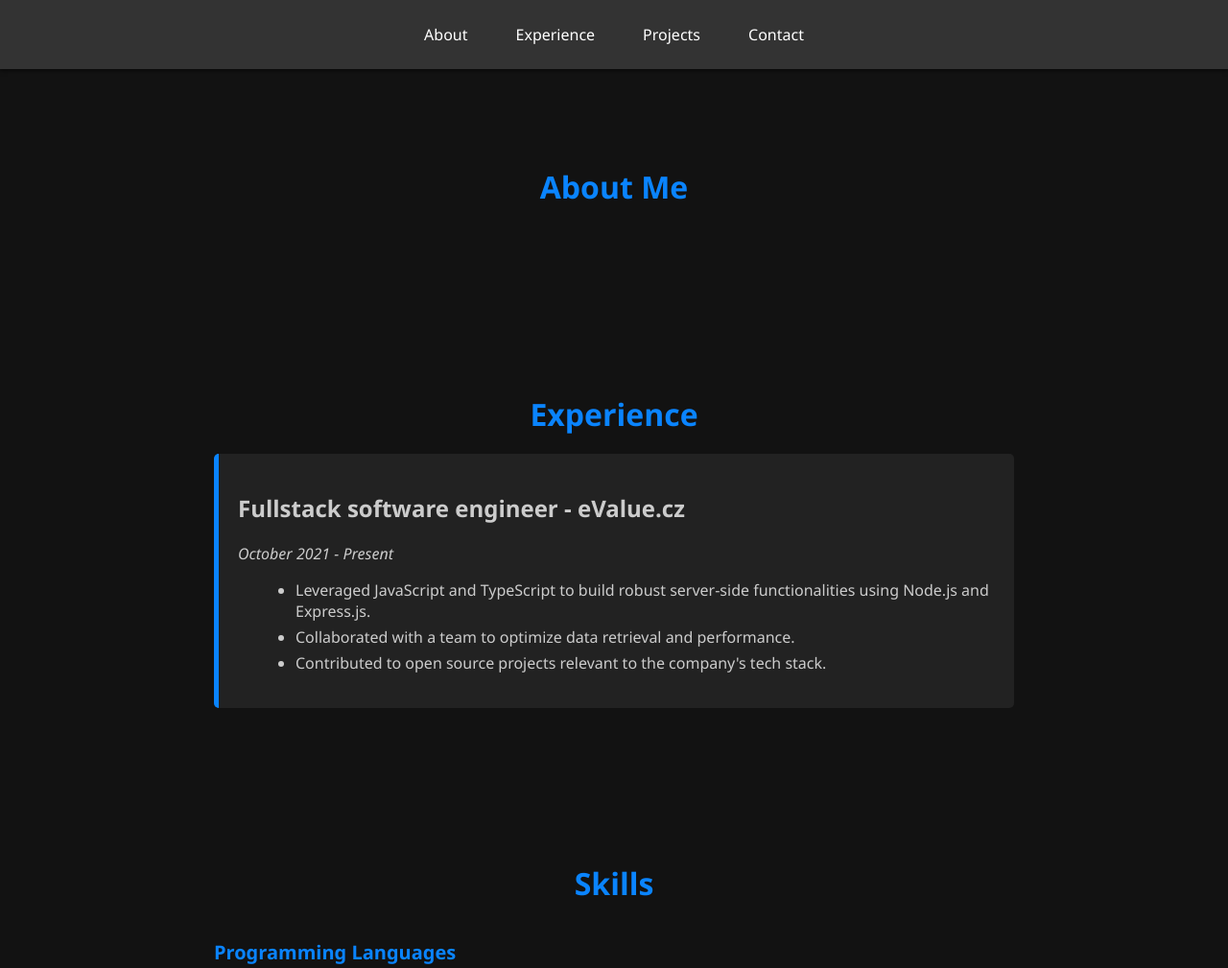
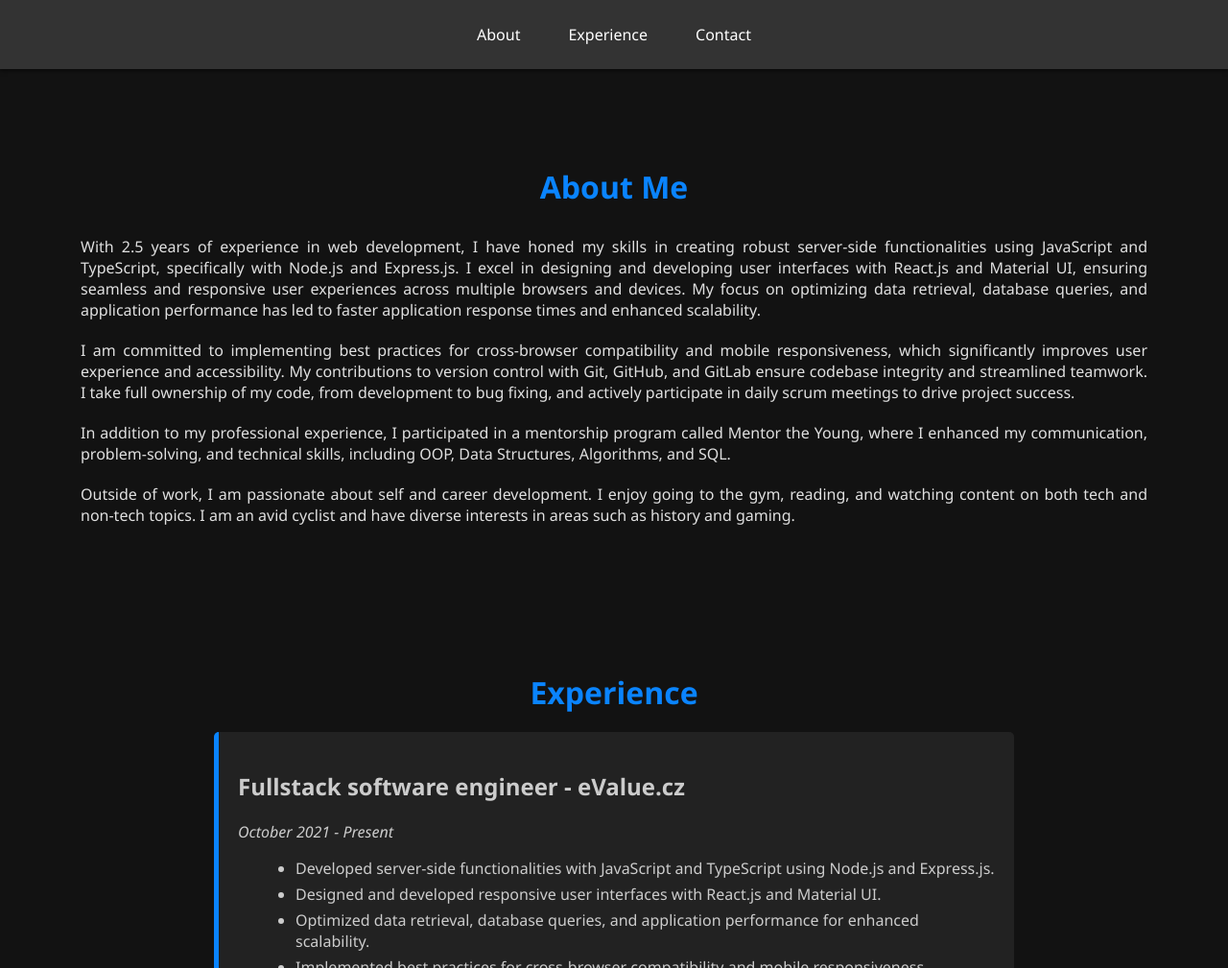
Before and after one commit to GreoN5/personal-portfolio-website, a website: page index.html in a window 1280 px wide. Shown: the top 1009 px of the page at 96% size. Drawn offline with Linux system fonts and the light colour scheme.

Commit message:
feat: adjust about me section

```diff
--- a/index.css
+++ b/index.css
@@ -21,20 +21,6 @@ nav {
   align-items: center;
 }
 
-/*nav {*/
-/*  position: fixed;*/
-/*  top: 0;*/
-/*  left: 0;*/
-/*  width: 100%;*/
-/*  background-color: #333;*/
-/*  margin: 0 auto;*/
-/*  padding: 15px;*/
-/*  box-shadow: 0 2px 4px rgba(0, 0, 0, 0.5);*/
-/*  display: flex;*/
-/*  justify-content: center;*/
-/*  align-items: center;*/
-/*}*/
-
 nav a {
   color: #fff;
   text-decoration: none;
@@ -49,6 +35,14 @@ nav a {
 nav a:hover,
 nav a:focus {
   background-color: #555;
+}
+
+.about {
+  text-align: justify;
+}
+
+.about p {
+  margin: 10px 0;
 }
 
 .experience-item {
@@ -89,7 +83,7 @@ nav a:focus {
 
 .skills-category h2 {
   color: #0a84ff;
-  margin-bottom: 15px;
+  margin: 0;
   font-size: 20px;
 }
 
--- a/index.html
+++ b/index.html
@@ -8,7 +8,6 @@
     />
     <meta content="ie=edge" http-equiv="X-UA-Compatible" />
     <link href="index.css" rel="stylesheet" />
-    <!-- Font Awesome for icons -->
     <title>Georgi Dimitrov - Fullstack Software Engineer</title>
   </head>
   <body>
@@ -17,13 +16,37 @@
       <div class="menu-items">
         <a class="menu-link" href="#about">About</a>
         <a class="menu-link" href="#experience">Experience</a>
-        <a class="menu-link" href="#projects">Projects</a>
+        <!--        <a class="menu-link" href="#projects">Projects</a>-->
         <a class="menu-link" href="#contact">Contact</a>
       </div>
     </nav>
-    <div class="section" id="about">
+    <div class="section about" id="about">
       <h1>About Me</h1>
-      <p></p>
+      <p>
+        With 2.5 years of experience in web development, I have honed my skills in creating robust
+        server-side functionalities using JavaScript and TypeScript, specifically with Node.js and
+        Express.js. I excel in designing and developing user interfaces with React.js and Material
+        UI, ensuring seamless and responsive user experiences across multiple browsers and devices.
+        My focus on optimizing data retrieval, database queries, and application performance has led
+        to faster application response times and enhanced scalability.
+      </p>
+      <p>
+        I am committed to implementing best practices for cross-browser compatibility and mobile
+        responsiveness, which significantly improves user experience and accessibility. My
+        contributions to version control with Git, GitHub, and GitLab ensure codebase integrity and
+        streamlined teamwork. I take full ownership of my code, from development to bug fixing, and
+        actively participate in daily scrum meetings to drive project success.
+      </p>
+      <p>
+        In addition to my professional experience, I participated in a mentorship program called
+        Mentor the Young, where I enhanced my communication, problem-solving, and technical skills,
+        including OOP, Data Structures, Algorithms, and SQL.
+      </p>
+      <p>
+        Outside of work, I am passionate about self and career development. I enjoy going to the
+        gym, reading, and watching content on both tech and non-tech topics. I am an avid cyclist
+        and have diverse interests in areas such as history and gaming.
+      </p>
     </div>
     <div class="section" id="experience">
       <h1>Experience</h1>
@@ -32,11 +55,21 @@
         <p class="date">October 2021 - Present</p>
         <ul>
           <li>
-            Leveraged JavaScript and TypeScript to build robust server-side functionalities using
-            Node.js and Express.js.
+            Developed server-side functionalities with JavaScript and TypeScript using Node.js and
+            Express.js.
           </li>
-          <li>Collaborated with a team to optimize data retrieval and performance.</li>
-          <li>Contributed to open source projects relevant to the company's tech stack.</li>
+          <li>Designed and developed responsive user interfaces with React.js and Material UI.</li>
+          <li>
+            Optimized data retrieval, database queries, and application performance for enhanced
+            scalability.
+          </li>
+          <li>
+            Implemented best practices for cross-browser compatibility and mobile responsiveness.
+          </li>
+          <li>
+            Contributed to version control with Git, GitHub, and GitLab, and participated in daily
+            scrum meetings.
+          </li>
         </ul>
       </div>
     </div>
@@ -163,32 +196,32 @@
         </div>
       </div>
     </div>
-    <div class="section" id="projects">
-      <h1>Projects</h1>
-      <div class="project-item">
-        <h2>Project Name 1</h2>
-        <p class="project-description">
-          Brief description of the project, its objectives, and outcomes.
-        </p>
-        <p class="technologies-used">Technologies Used: HTML, CSS, JavaScript, React</p>
-        <p class="project-links">
-          <a href="http://example.com" target="_blank">Live Demo</a> |
-          <a href="http://github.com/example" target="_blank">GitHub Repository</a>
-        </p>
-      </div>
-      <div class="project-item">
-        <h2>Project Name 2</h2>
-        <p class="project-description">
-          Brief description of the project, highlighting any unique challenges faced and solutions
-          developed.
-        </p>
-        <p class="technologies-used">Technologies Used: Node.js, Express, MongoDB</p>
-        <p class="project-links">
-          <a href="http://example.com" target="_blank">Live Demo</a> |
-          <a href="http://github.com/example" target="_blank">GitHub Repository</a>
-        </p>
-      </div>
-    </div>
+    <!--    <div class="section" id="projects">-->
+    <!--      <h1>Projects</h1>-->
+    <!--      <div class="project-item">-->
+    <!--        <h2>Project Name 1</h2>-->
+    <!--        <p class="project-description">-->
+    <!--          Brief description of the project, its objectives, and outcomes.-->
+    <!--        </p>-->
+    <!--        <p class="technologies-used">Technologies Used: HTML, CSS, JavaScript, React</p>-->
+    <!--        <p class="project-links">-->
+    <!--          <a href="http://example.com" target="_blank">Live Demo</a> |-->
+    <!--          <a href="http://github.com/example" target="_blank">GitHub Repository</a>-->
+    <!--        </p>-->
+    <!--      </div>-->
+    <!--      <div class="project-item">-->
+    <!--        <h2>Project Name 2</h2>-->
+    <!--        <p class="project-description">-->
+    <!--          Brief description of the project, highlighting any unique challenges faced and solutions-->
+    <!--          developed.-->
+    <!--        </p>-->
+    <!--        <p class="technologies-used">Technologies Used: Node.js, Express, MongoDB</p>-->
+    <!--        <p class="project-links">-->
+    <!--          <a href="http://example.com" target="_blank">Live Demo</a> |-->
+    <!--          <a href="http://github.com/example" target="_blank">GitHub Repository</a>-->
+    <!--        </p>-->
+    <!--      </div>-->
+    <!--    </div>-->
     <div class="section" id="contact">
       <h1>Contact</h1>
       <form>
```
